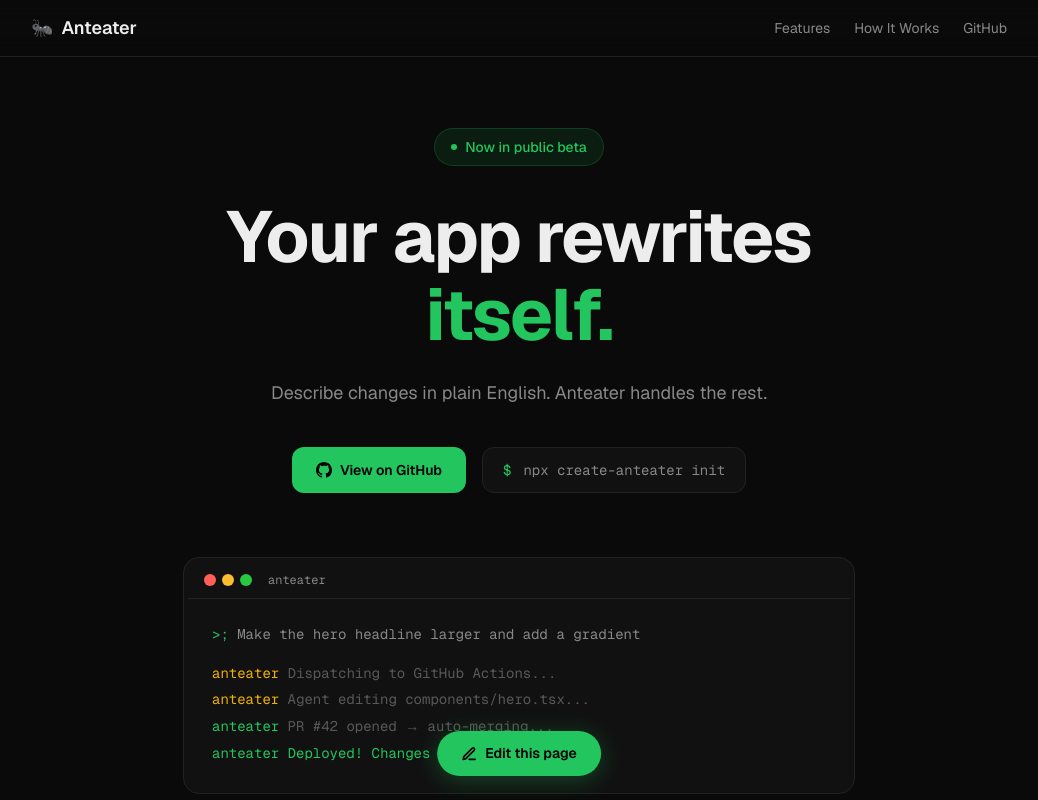
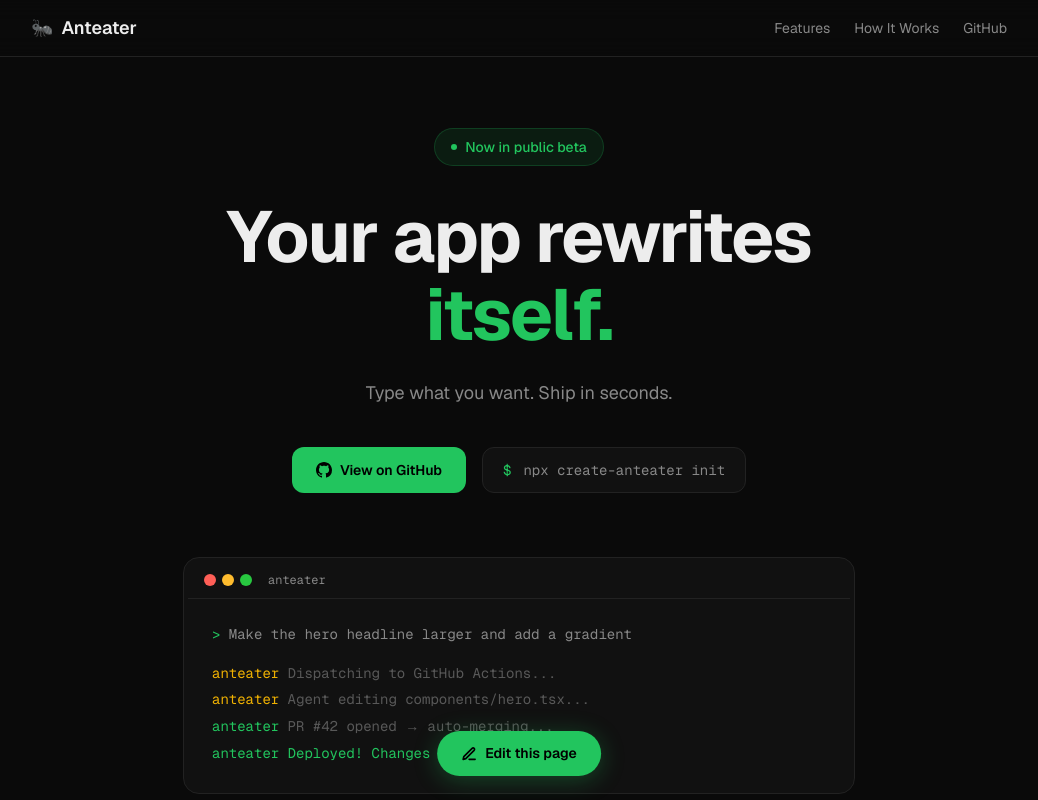
Before and after one commit to scottgriffinm/anteater, a Next.js app in the folder apps/web/: page / in a window 1280 px wide. Shown: the top 800 px of the page, without its empty margins (121-1159 px from the left). Built offline with nearby package versions, Linux system fonts and the light colour scheme.

Commit message:
anteater: Change the subtitle text to: Type what you want. Ship in seconds. (#8)
Co-authored-by: anteater[bot] <anteater[bot]@users.noreply.github.com>

```diff
--- a/apps/web/components/hero.tsx
+++ b/apps/web/components/hero.tsx
@@ -13,7 +13,7 @@ export function Hero() {
       </h1>
 
       <p className="mt-6 max-w-xl text-lg text-muted leading-relaxed">
-        Describe changes in plain English. Anteater handles the rest.
+        Type what you want. Ship in seconds.
       </p>
 
       <div className="mt-10 flex flex-col sm:flex-row gap-4">
@@ -46,7 +46,7 @@ export function Hero() {
         </div>
         <div className="p-6 font-mono text-sm leading-relaxed text-left">
           <div className="text-muted">
-            <span className="text-accent">{">"};</span> Make the hero headline larger and add a gradient
+            <span className="text-accent">{">"}</span> Make the hero headline larger and add a gradient
           </div>
           <div className="mt-4 text-muted/60">
             <span className="text-yellow-500">anteater</span> Dispatching to GitHub Actions...
```
